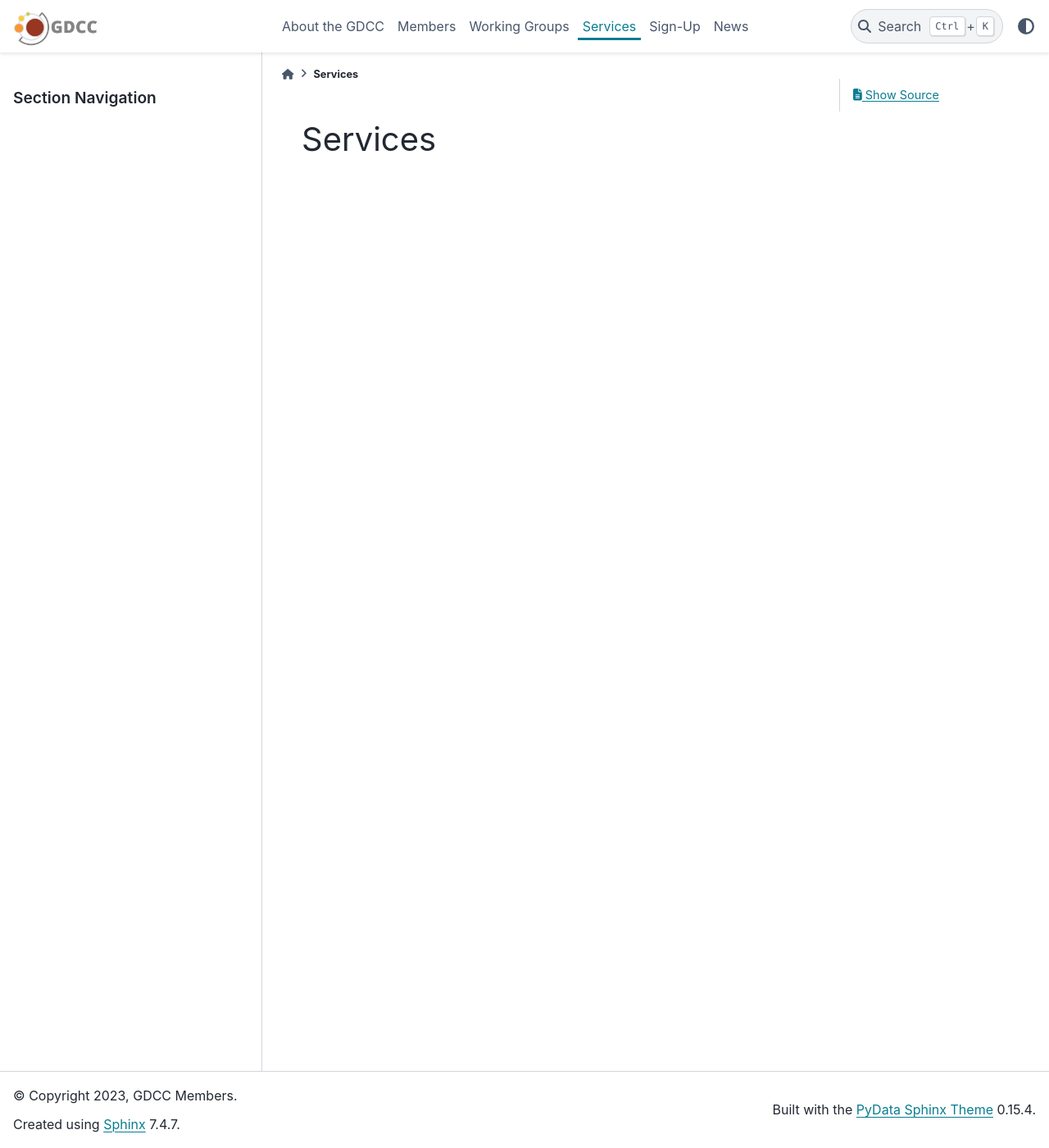
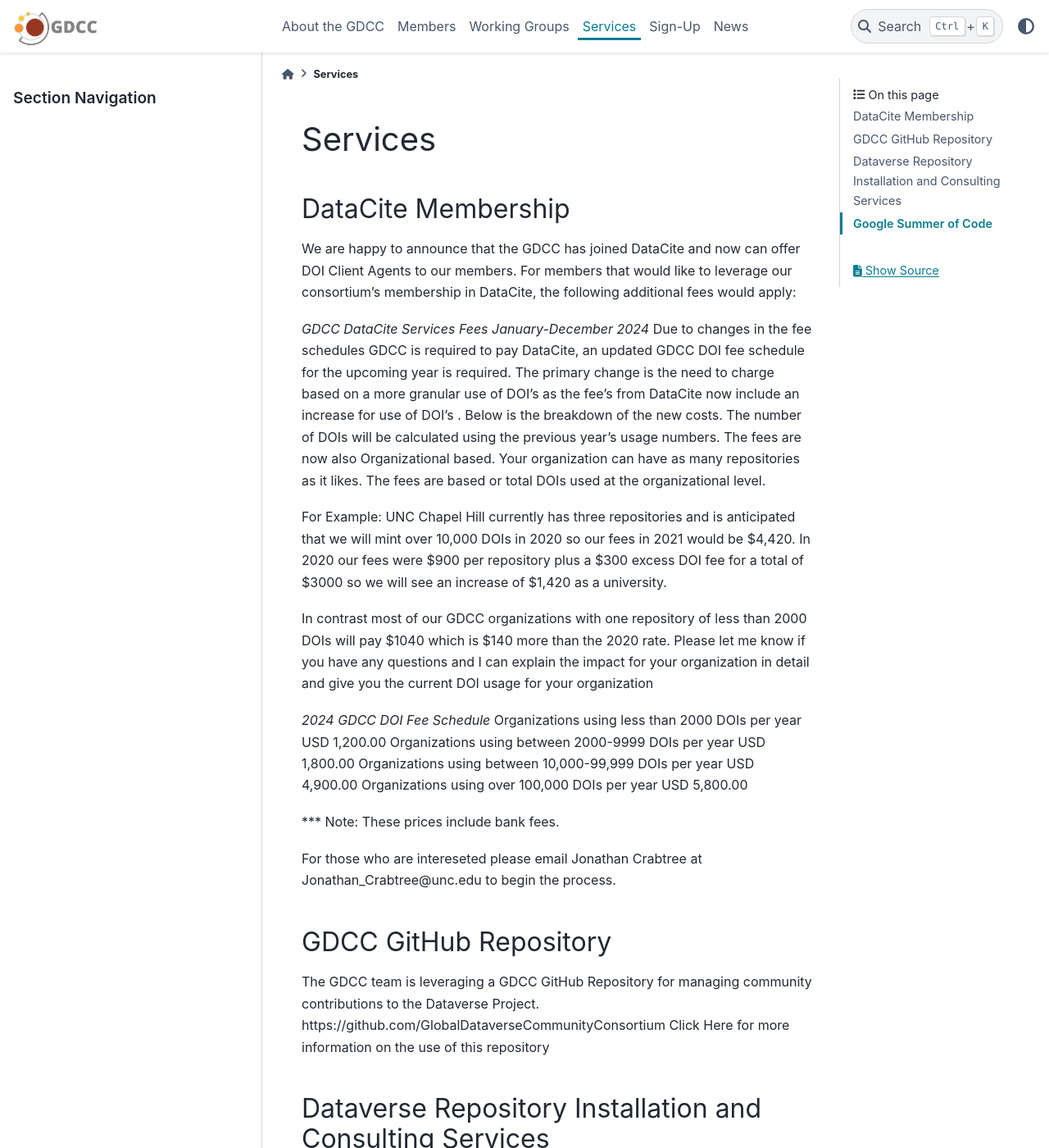
Before and after one commit to gdcc/www.gdcc.io, a Sphinx documentation site: the page built from source/services.md, in a window 1280 px wide and 1400 px high. Shown: the whole window at 82% size. Built offline with Sphinx 7.4.7 and the PyData theme 0.15.4, drawn with Linux system fonts in a browser that asks for light colours; some of the changed text lies outside the part shown.

Commit message:
Update services.md

```diff
--- a/source/services.md
+++ b/source/services.md
@@ -1 +1,33 @@
 # Services
+## DataCite Membership
+We are happy to announce that the GDCC has joined DataCite and now can offer DOI Client Agents to our members.
+For members that would like to leverage our consortium’s membership in DataCite, the following additional fees would apply:
+
+*GDCC DataCite Services Fees January-December 2024*
+Due to changes in the fee schedules GDCC is required to pay DataCite, an updated GDCC DOI fee schedule for the upcoming year is required. The primary change is the need to charge based on a more granular use of DOI’s as the fee’s from DataCite now include an increase for use of DOI’s . Below is the breakdown of the new costs. The number of DOIs will be calculated using the previous year’s usage numbers. The fees are now also Organizational based. Your organization can have as many repositories as it likes. The fees are based or total DOIs used at the organizational level.
+
+For Example: UNC Chapel Hill currently has three repositories and is anticipated that we will mint over 10,000 DOIs in 2020 so our fees in 2021 would be $4,420. In 2020 our fees were $900 per repository plus a $300 excess DOI fee for a total of $3000 so we will see an increase of $1,420 as a university.
+
+In contrast most of our GDCC organizations with one repository of less than 2000 DOIs will pay $1040 which is $140 more than the 2020 rate. Please let me know if you have any questions and I can explain the impact for your organization in detail and give you the current DOI usage for your organization
+
+*2024 GDCC DOI Fee Schedule*
+Organizations using less than 2000 DOIs per year USD 1,200.00
+Organizations using between 2000-9999 DOIs per year USD 1,800.00
+Organizations using between 10,000-99,999 DOIs per year USD 4,900.00
+Organizations using over 100,000 DOIs per year USD 5,800.00
+
+*** Note: These prices include bank fees.
+
+For those who are intereseted please email Jonathan Crabtree at Jonathan_Crabtree@unc.edu to begin the process.
+
+## GDCC GitHub Repository
+The GDCC team is leveraging a GDCC GitHub Repository for managing community contributions to the Dataverse Project.
+https://github.com/GlobalDataverseCommunityConsortium
+Click Here for more information on the use of this repository
+
+## Dataverse Repository Installation and Consulting Services
+GDCC is proud to offer custom Dataverse Project development and installation services. Contact for more information and pricing.
+
+## Google Summer of Code
+On behalf of the community, GDCC is registered as an organization participating in the Google Summer of Code program for 2020. For those who haven’t heard of the program, Google support students working on open source projects, providing them a stipend to work with mentors from organizations such as the Dataverse community/GDCC. https://summerofcode.withgoogle.com/ provides lots of information about the program. Students get real world experience, and organizations get help on projects of interest.
+Mentors or Students interested can visit our Ideas List Page to learn some of the possibilities!
```
